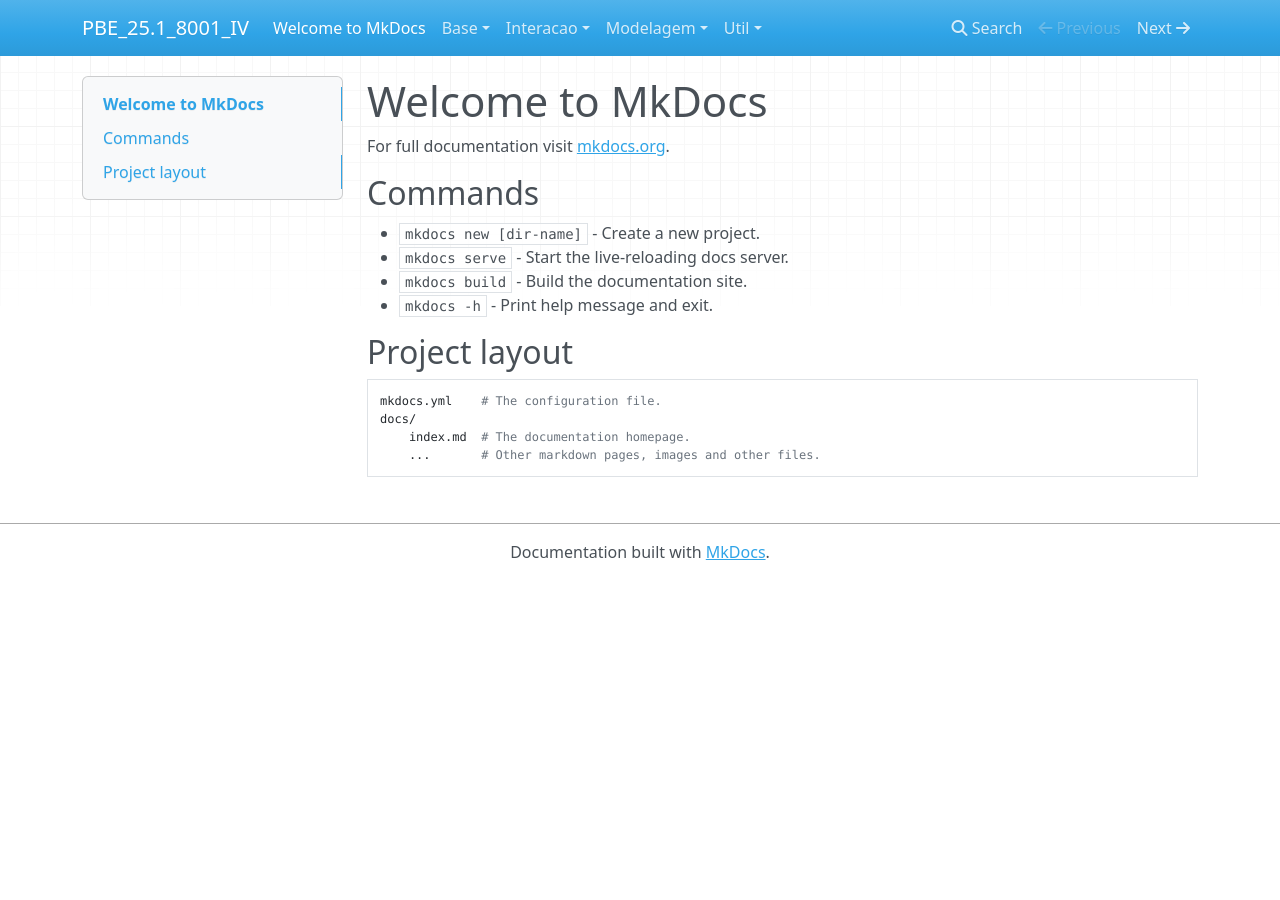
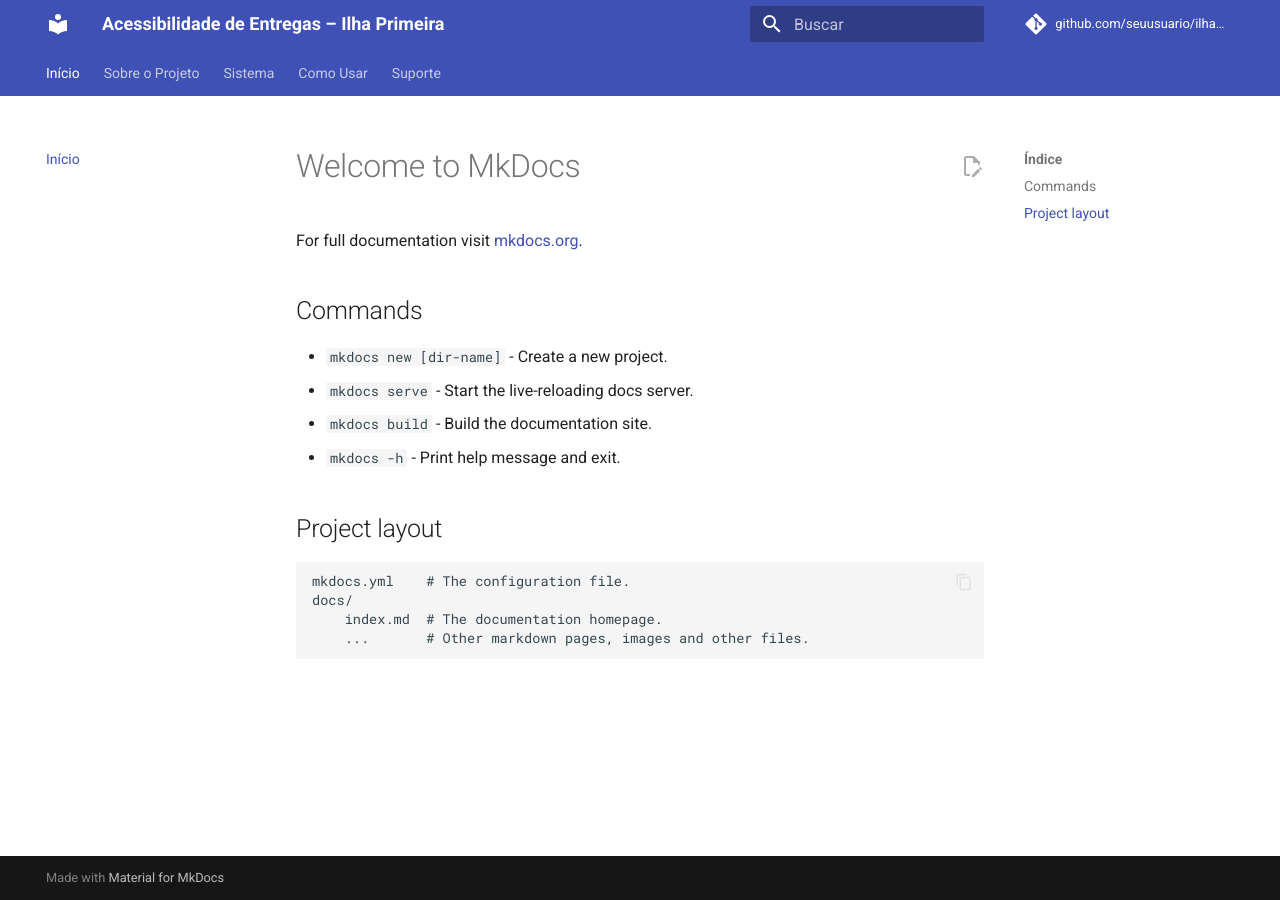
Before and after one commit to Projetos-de-Extensao/PBE_25.1_8001_IV_SkyDrop, an MkDocs documentation site: the page built from docs/index.md, in a window 1280 px wide. Built offline with MkDocs 1.6.1 and Material for MkDocs 9.7.7, drawn with Linux system fonts in a browser that asks for light colours; nearby versions of some CDN libraries; comment, search, counter and statistics services are not loaded.

Commit message:
base mkdocs

```diff
--- a/mkdocs.yml
+++ b/mkdocs.yml
@@ -1 +1,43 @@
-site_name: PBE_25.1_8001_IV
+site_name: Acessibilidade de Entregas – Ilha Primeira
+site_description: Projeto de solução logística e digital para viabilizar entregas na Ilha Primeira (RJ)
+site_author: Seu Nome ou Equipe
+repo_name: github.com/seuusuario/ilha-primeira-logistica
+repo_url: https://github.com/seuusuario/ilha-primeira-logistica
+
+nav:
+  - Início: index.md
+  - Sobre o Projeto:
+      - Visão Geral: visao_geral.md
+      - Logística e Entregas: logistica.md
+  - Sistema:
+      - Arquitetura: arquitetura.md
+      - API (Back-end): api.md
+      - Banco de Dados: banco_dados.md
+      - Tecnologias: tecnologias.md
+  - Como Usar:
+      - Instalação e Deploy: instalacao.md
+      - Contribuição: contribuicao.md
+  - Suporte:
+      - FAQ: faq.md
+
+theme:
+  name: material
+  language: pt
+  features:
+    - navigation.tabs
+    - navigation.top
+    - content.code.copy
+    - content.action.edit
+
+markdown_extensions:
+  - toc:
+      permalink: true
+  - tables
+  - admonition
+  - codehilite
+  - footnotes
+  - meta
+  - pymdownx.details
+  - pymdownx.superfences
+  - pymdownx.highlight
+  - pymdownx.inlinehilite
```
